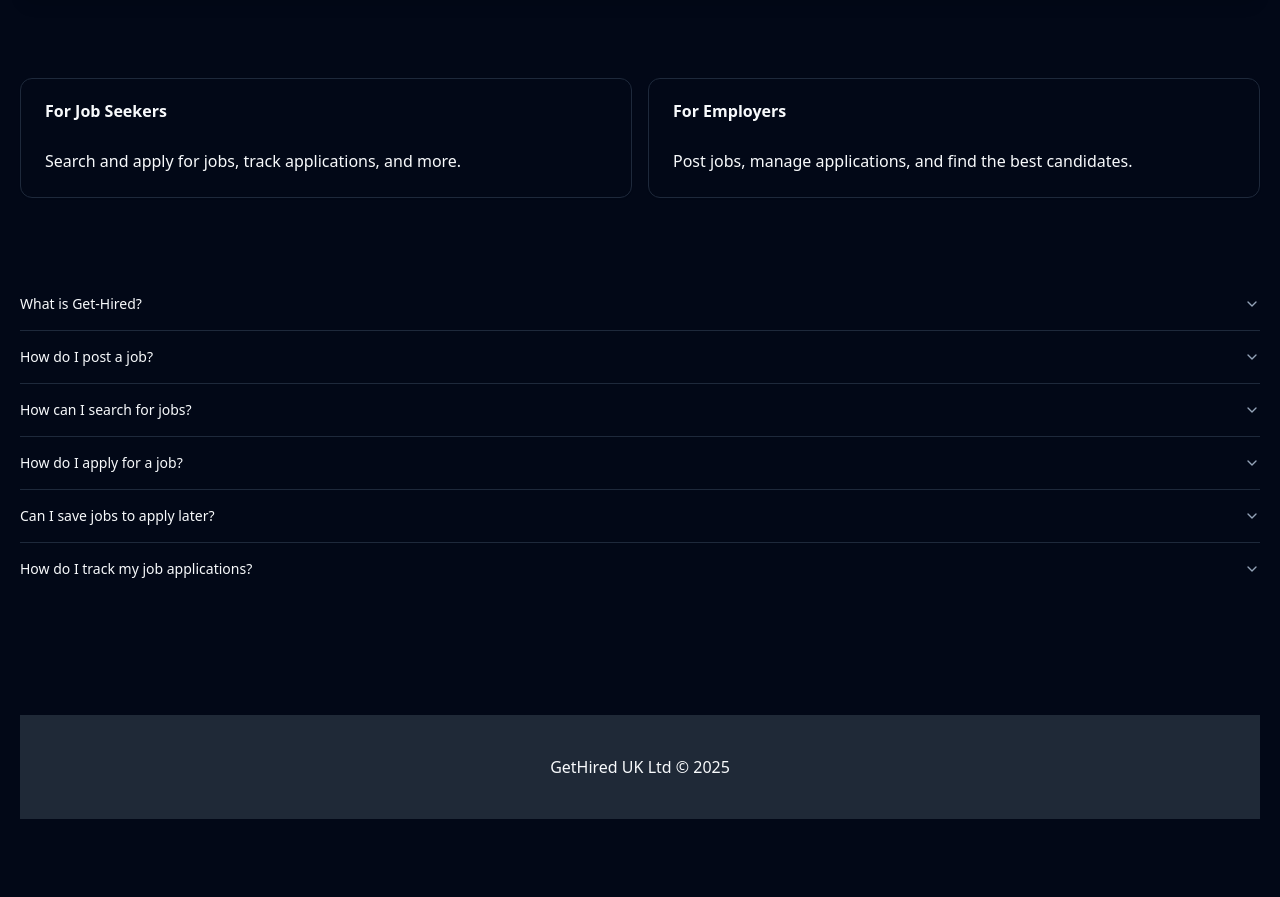
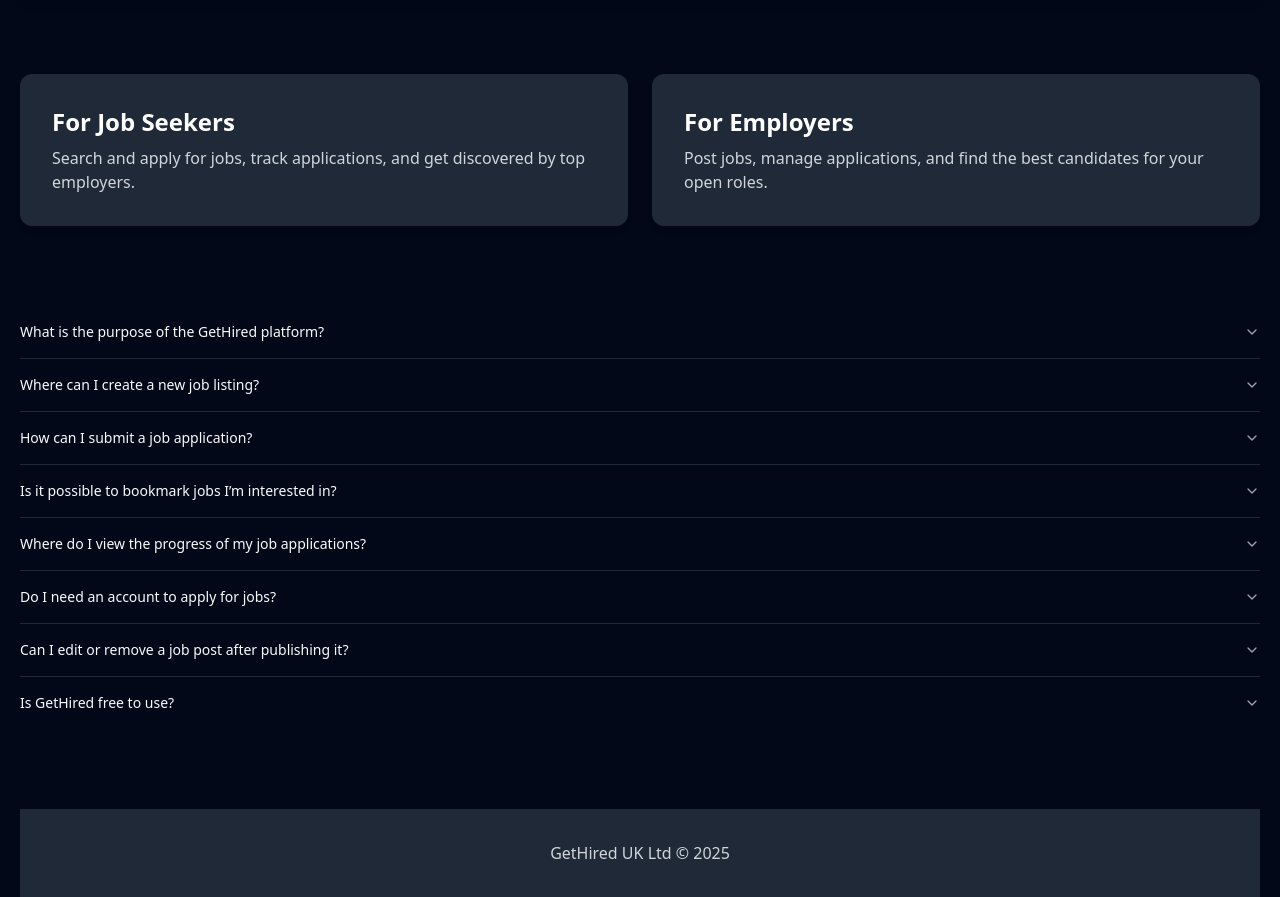
Before and after one commit to deepk99/project, a React (Vite) app in the folder GetHired/: page / in a window 1280 px wide. Shown: the part 1339-2236 px from the top of the page. Before the commit the page ends 2158 px from the top, so only its background shows below. Built offline with nearby package versions, Linux system fonts and the light colour scheme; no server answers.

Commit message:
Code restructure and error handling

```diff
--- a/GetHired/src/components/Header.jsx
+++ b/GetHired/src/components/Header.jsx
@@ -9,35 +9,36 @@
   UserButton,
   useUser,
 } from "@clerk/clerk-react";
-import { BriefcaseBusiness, Heart, PenBox, PenBoxIcon } from "lucide-react";
+import { BriefcaseBusiness, Heart, PenBox } from "lucide-react";
 
-function Header() {
-  const [showSignIn, setshowSignIn] = useState(false);
-  const [Search, setSearch] = useSearchParams();
+
+const Header = () => {
+  const [isSignInVisible, setIsSignInVisible] = useState(false);
+  const [searchParams, setSearchParams] = useSearchParams();
   const { user } = useUser();
 
   useEffect(() => {
-    if (Search.get("sign-in")) {
-      setshowSignIn(true);
+    if (searchParams.get("sign-in")) {
+      setIsSignInVisible(true);
     }
-  }, [Search]);
+  }, [searchParams]);
 
-  const handleOverLayClick = (e) => {
-    if (e.target === e.currentTarget) {
-      setshowSignIn(false);
-      setSearch({});
+  const handleBackdropClick = (event) => {
+    if (event.target === event.currentTarget) {
+      setIsSignInVisible(false);
+      setSearchParams({});
     }
   };
   return (
     <>
-      <nav className="py-4 flex justify-between items-center">
-        <Link>
+      <header className="py-4 flex justify-between items-center">
+        <Link to="/">
           <img src="/Hired.png" alt="" className="h-22 w-24" />
         </Link>
 
-        <div className="flex gap-8">
+        <div className="flex items-center gap-8">
           <SignedOut>
-            <Button varient="outline" onClick={() => setshowSignIn(true)}>
+            <Button varient="outline" onClick={() => setIsSignInVisible(true)}>
               Login
             </Button>
           </SignedOut>
@@ -72,15 +73,14 @@
             </UserButton>
           </SignedIn>
         </div>
-      </nav>
+      </header>
 
-      {showSignIn && (
+      {isSignInVisible && (
         <div
           className="fixed inset-0 flex items-center justify-center bg-black bg-opacity-55"
-          onClick={handleOverLayClick}
+          onClick={handleBackdropClick}
         >
           <SignIn
-
             signUpForceRedirectUrl="/onboarding"
             fallbackRedirectUrl="/onboarding"
           />
--- a/GetHired/src/data/faq.json
+++ b/GetHired/src/data/faq.json
@@ -1,26 +1,35 @@
 [
   {
-    "question": "What is Get-Hired?",
-    "answer": "Hired is a Job Portal Application allows companies to post job listings and users to search and apply for jobs. It provides features for both job seekers and employers, with user-friendly interfaces and secure authentication."
+    "question": "What is the purpose of the GetHired platform?",
+    "answer": "Get-Hired is an online job marketplace designed to connect employers with job seekers. Companies can publish job opportunities, while applicants can browse, search, and apply for jobs that match their skills and interests."
   },
   {
-    "question": "How do I post a job?",
-    "answer": "As an employer, you can post a job by navigating to the 'Post Job' section after logging in. Fill in the job details and submit the form to create a new job listing."
+    "question": "Where can I create a new job listing?",
+    "answer": "If you're an employer, simply log in and head over to the 'Post Job' page. There, you can fill out all the necessary job information and submit your listing to make it live."
+  },
+
+  {
+    "question": "How can I submit a job application?",
+    "answer": "Click on a job you're interested in and follow the on-screen application steps. Most applications will require you to upload a resume and may ask for additional details such as a skills and education."
   },
   {
-    "question": "How can I search for jobs?",
-    "answer": "Job seekers can search for jobs by keywords, location, category, and other filters using the search bar on the homepage or the dedicated job search page."
+    "question": "Is it possible to bookmark jobs I’m interested in?",
+    "answer": "Absolutely. Each job listing includes a 'Save Job' button. When you click it, the job is added to your saved list, which you can access later from your user profile."
   },
   {
-    "question": "How do I apply for a job?",
-    "answer": "To apply for a job, click on the job listing and follow the application instructions provided. You may need to upload your resume and provide additional information."
+    "question": "Where do I view the progress of my job applications?",
+    "answer": "You can monitor all your job applications from the 'My Applications' tab in your profile. It shows the jobs you’ve applied to and the current status of each application."
   },
   {
-    "question": "Can I save jobs to apply later?",
-    "answer": "Yes, you can save job listings by clicking the 'Save Job' button on the job listing. Saved jobs can be accessed from your profile under the 'Saved Jobs' section."
+    "question": "Do I need an account to apply for jobs?",
+    "answer": "Yes, to apply for jobs or save listings, you’ll need to sign up and log into your Get-Hired account. This helps us personalize your experience and keep track of your activity."
   },
   {
-    "question": "How do I track my job applications?",
-    "answer": "Job seekers can track the status of their applications from the 'Applications' section in their profile. This section provides updates on the progress of each application."
+    "question": "Can I edit or remove a job post after publishing it?",
+    "answer": "Yes, employers can update or delete their job listings at any time from their dashboard. Just go to 'My Jobs' and use the available options next to each listing."
+  },
+  {
+    "question": "Is GetHired free to use?",
+    "answer": "Job seekers can use Get-Hired for free, including applying to jobs and saving listings."
   }
 ]
--- a/GetHired/src/layouts/app-layout.jsx
+++ b/GetHired/src/layouts/app-layout.jsx
@@ -1,6 +1,12 @@
 import Header from "@/components/Header";
 import React from "react";
 import { Outlet } from "react-router-dom";
+
+const AppFooter = () => (
+  <footer className="w-full p-8 text-center bg-gray-800 text-gray-300 mt-auto">
+    <p>GetHired UK Ltd © 2025</p>
+  </footer>
+);
 
 function AppLayout() {
   return (
@@ -10,9 +16,7 @@
         <Header />
         <Outlet />
       </main>
-      <div className="p-10 text-center bg-gray-800 mt-10 ">
-        GetHired UK Ltd © 2025
-      </div>
+      <AppFooter />
     </div>
   );
 }
--- a/GetHired/src/main.jsx
+++ b/GetHired/src/main.jsx
@@ -3,13 +3,15 @@
 import App from "./App.jsx";
 import "./index.css";
 import { ClerkProvider } from "@clerk/clerk-react";
-import { shadesOfPurple } from "@clerk/themes";
+import { neobrutalism } from "@clerk/themes";
 
 
 const PUBLISHABLE_KEY = import.meta.env.VITE_CLERK_PUBLISHABLE_KEY;
 
 if (!PUBLISHABLE_KEY) {
-  throw new Error("Missing Publishable Key");
+  throw new Error(
+    "VITE_CLERK_PUBLISHABLE_KEY is missing from your environment variables"
+  );
 }
 
 
@@ -20,11 +22,10 @@
   <React.StrictMode>
     <ClerkProvider
       appearance={{
-        baseTheme: shadesOfPurple,
+        baseTheme: neobrutalism,
       }}
       publishableKey={PUBLISHABLE_KEY}
       afterSignOutUrl="/"
-
     >
       <App />
     </ClerkProvider>
--- a/GetHired/src/pages/landing.jsx
+++ b/GetHired/src/pages/landing.jsx
@@ -1,4 +1,3 @@
-import { Button } from "@/components/ui/button";
 import {
   Carousel,
   CarouselContent,
@@ -8,18 +7,6 @@
 import React from "react";
 import { Link } from "react-router-dom";
 import companies from "../data/companies.json";
-import {
-  Card,
-  CardContent,
-  CardDescription,
-  CardFooter,
-  CardHeader,
-  CardTitle,
-} from "@/components/ui/card";
-
-
-
-
 import faq from "../data/faq.json";
 import {
   Accordion,
@@ -44,19 +31,20 @@
           </span>
         </h1>
         <p className="text-gray-300 sm:mt-4 text-xs sm:text-xl">
-          Explore thousands of job listings or find the perfect candidate
+          Explore thousands of job listings from top companies or find the
+          perfect candidate for your team.
         </p>
       </section>
-      <div className="flex gap-6 justify-center">
+      <div className="flex flex-col sm:flex-row gap-4 justify-center">
         <Link to="/jobs">
-          <Button variant="blue" size="xl">
+          <button className="w-full sm:w-auto px-8 py-4 text-lg font-bold text-white bg-blue-600 rounded-lg hover:bg-blue-700 transition-all shadow-lg">
             Find Jobs
-          </Button>
+          </button>
         </Link>
         <Link to="/post-job">
-          <Button variant="destructive" size="xl">
+          <button className="w-full sm:w-auto px-8 py-4 text-lg font-bold text-white bg-red-600 rounded-lg hover:bg-red-700 transition-all shadow-lg">
             Post a Job
-          </Button>
+          </button>
         </Link>
       </div>
 
@@ -89,23 +77,25 @@
         />
       </div>
 
-      <section className="grid grid-cols-1 md:grid-cols-2 gap-4">
-        <Card>
-          <CardHeader>
-            <CardTitle className="font-bold">For Job Seekers</CardTitle>
-          </CardHeader>
-          <CardContent>
-            Search and apply for jobs, track applications, and more.
-          </CardContent>
-        </Card>
-        <Card>
-          <CardHeader>
-            <CardTitle className="font-bold">For Employers</CardTitle>
-          </CardHeader>
-          <CardContent>
-            Post jobs, manage applications, and find the best candidates.
-          </CardContent>
-        </Card>
+      <section className="grid grid-cols-1 md:grid-cols-2 gap-6">
+        <div className="bg-gray-100 dark:bg-gray-800 p-8 rounded-xl shadow-md">
+          <h3 className="text-2xl font-bold text-gray-900 dark:text-white mb-2">
+            For Job Seekers
+          </h3>
+          <p className="text-gray-600 dark:text-gray-300">
+            Search and apply for jobs, track applications, and get discovered by
+            top employers.
+          </p>
+        </div>
+        <div className="bg-gray-100 dark:bg-gray-800 p-8 rounded-xl shadow-md">
+          <h3 className="text-2xl font-bold text-gray-900 dark:text-white mb-2">
+            For Employers
+          </h3>
+          <p className="text-gray-600 dark:text-gray-300">
+            Post jobs, manage applications, and find the best candidates for
+            your open roles.
+          </p>
+        </div>
       </section>
 
       <Accordion type="single" collapsible>
```
